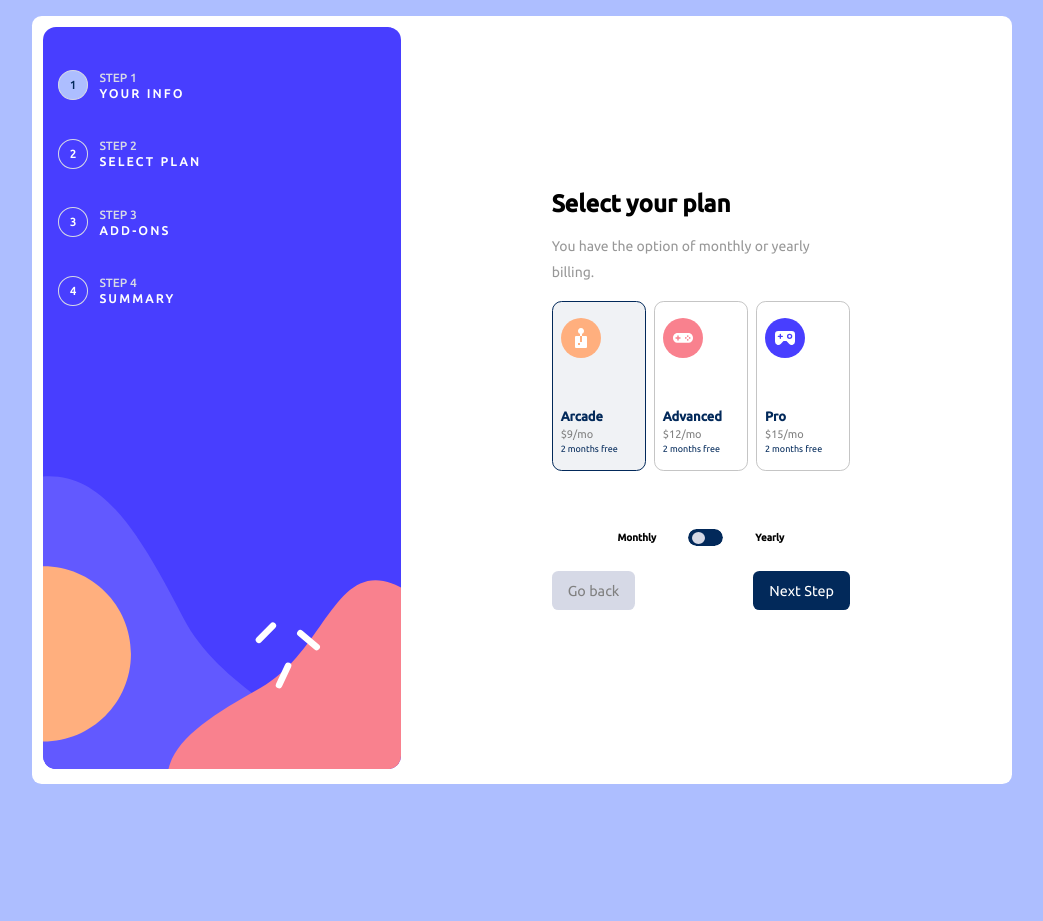
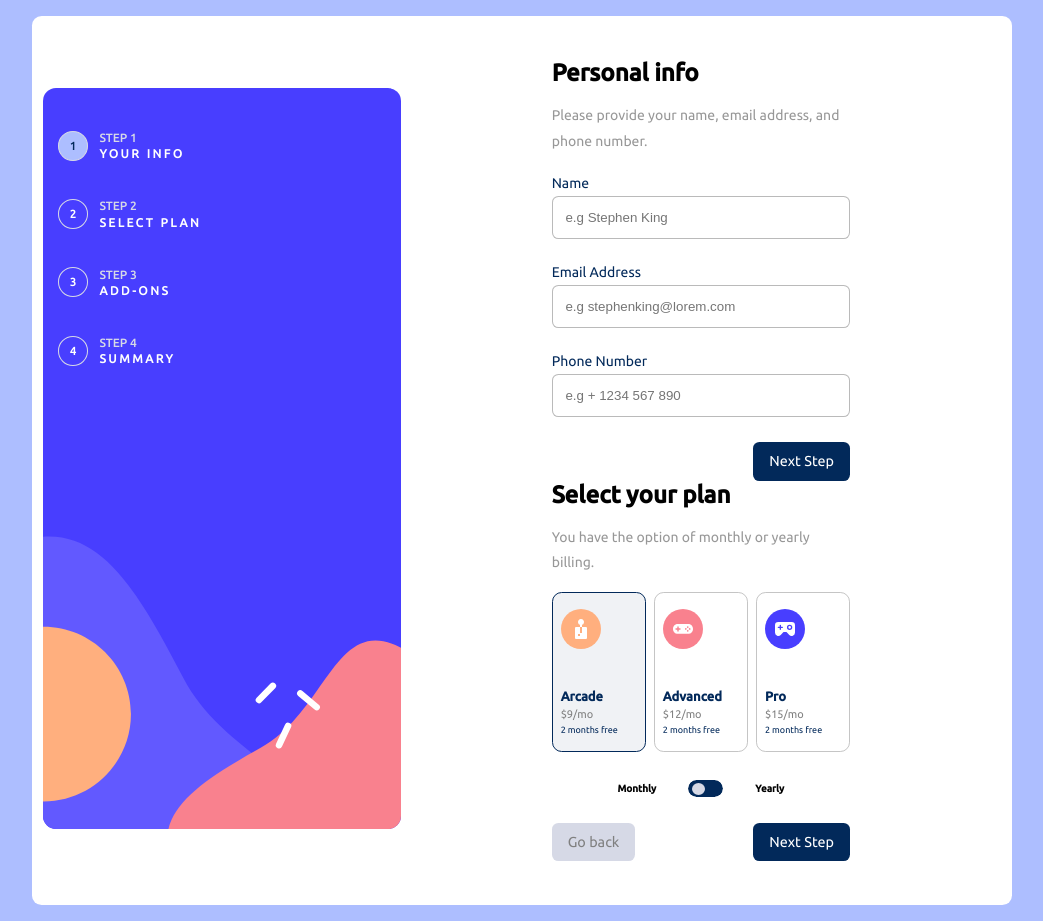
Before and after one commit to GonzaloArray/front-end-mentor-challegue-intermedial, a plain HTML site: page index.html in a window 1280 px wide. Shown: the whole page, without its empty margins (118-1161 px from the left). Before the commit the page ends 800 px from the top, so only its background shows below. Drawn offline with Linux system fonts and the light colour scheme.

Commit message:
first commit

```diff
--- a/assets/css/style.css
+++ b/assets/css/style.css
@@ -205,7 +205,7 @@ button {
 @media (min-width: 450px) {
     .main__tabInfo {
         margin-top: -7rem;
-        max-width: 400px;
+        max-width: 500px;
         margin: auto;
     }
 }
@@ -565,7 +565,7 @@ input[type="radio"]:checked~.step2__radiobutton {
 
     .step__relative {
         width: 300px;
-        height: 170px;
+        height: 160px;
     }
 
     .step2__radiobutton {
@@ -578,6 +578,13 @@ input[type="radio"]:checked~.step2__radiobutton {
     .check__title {
         font-size: 10px;
         font-weight: 600;
+    }
+    .checkbox__flex {
+        margin-top: .2rem;
+        display: flex;
+        gap: 2rem;
+        align-items: center;
+        justify-content: center;
     }
 
     .button {
--- a/index.html
+++ b/index.html
@@ -85,7 +85,7 @@
 
                     <form id="formulario">
                         <!-- Step 1 -->
-<!--                         <section class="step step__active">
+                        <section class="step step__active">
                             <h1 class="tabInfo__title">Personal info</h1>
                             <p class="tabInfo__description margin__top margin__bottom">Please provide your name, email
                                 address, and phone number.</p>
@@ -123,7 +123,7 @@
                                     </button>
                                 </div>
                             </div>
-                        </section> -->
+                        </section>
 
                         <!-- step 2 -->
                         <section class="step step__active">
```
